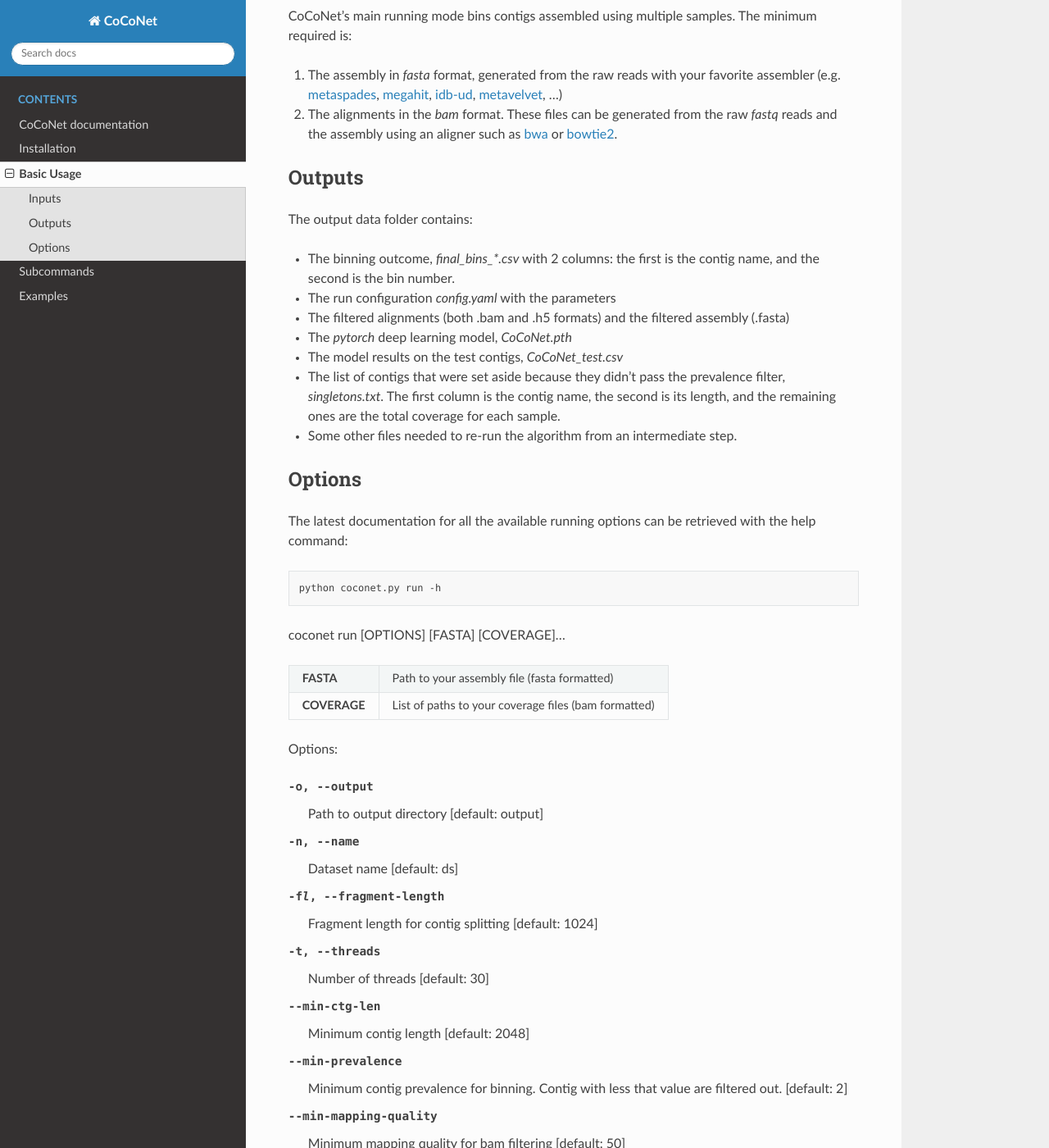
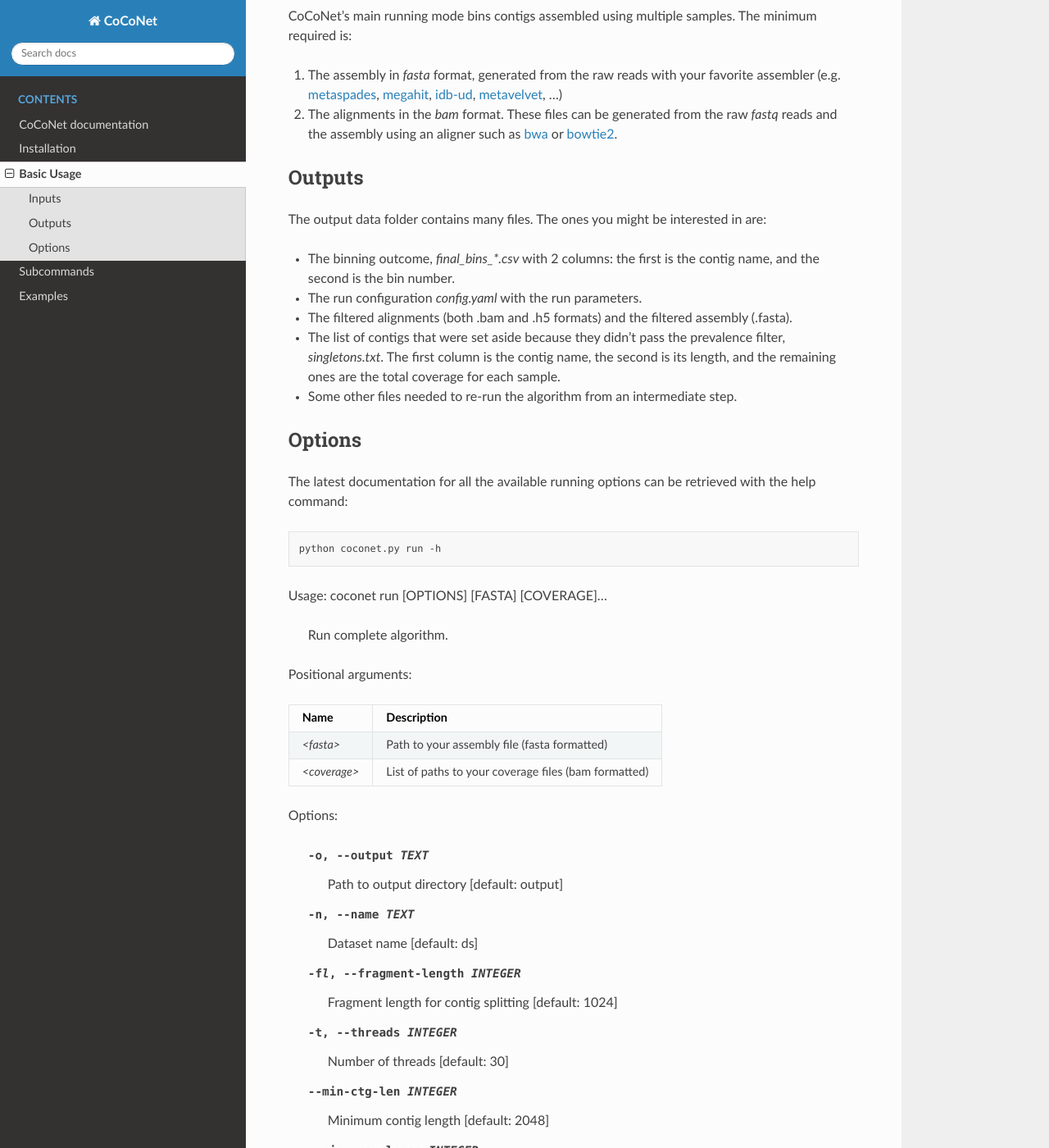
Before and after one commit to Puumanamana/CoCoNet, a Sphinx documentation site: the page built from docs/source/basic_usage.rst, in a window 1280 px wide and 1400 px high, scrolled down 208 px. Shown: the whole window at 82% size. Built offline with Sphinx 7.4.7 and the Read the Docs theme 2.0.0, drawn with Linux system fonts in a browser that asks for light colours; some of the changed text lies outside the part shown.

Commit message:
cleaned doc

```diff
--- a/docs/source/basic_usage.rst
+++ b/docs/source/basic_usage.rst
@@ -12,13 +12,11 @@
 Outputs
 ^^^^^^^
 
-The output data folder contains:
+The output data folder contains many files. The ones you might be interested in are:
 
 - The binning outcome, `final_bins_*.csv` with 2 columns: the first is the contig name, and the second is the bin number.
-- The run configuration `config.yaml` with the parameters
-- The filtered alignments (both .bam and .h5 formats) and the filtered assembly (.fasta)
-- The `pytorch` deep learning model, `CoCoNet.pth`
-- The model results on the test contigs, `CoCoNet_test.csv`
+- The run configuration `config.yaml` with the run parameters.
+- The filtered alignments (both .bam and .h5 formats) and the filtered assembly (.fasta).
 - The list of contigs that were set aside because they didn't pass the prevalence filter, `singletons.txt`. The first column is the contig name, the second is its length, and the remaining ones are the total coverage for each sample.
 - Some other files needed to re-run the algorithm from an intermediate step.
 
@@ -31,80 +29,83 @@
 
     python coconet.py run -h
 
-coconet run [OPTIONS] [FASTA] [COVERAGE]...
+Usage: coconet run [OPTIONS] [FASTA] [COVERAGE]...
 
-+------------------+------------------------------------------------------+
-|**FASTA**         |  Path to your assembly file (fasta formatted)        |
-+------------------+------------------------------------------------------+
-|**COVERAGE**      | List of paths to your coverage files (bam formatted) |
-+------------------+------------------------------------------------------+
+  Run complete algorithm.
+
+Positional arguments:
+
+============   ====================================================
+Name           Description
+============   ====================================================
+`<fasta>`      Path to your assembly file (fasta formatted)
+`<coverage>`   List of paths to your coverage files (bam formatted)
+============   ====================================================
 
 Options:
 
--o, --output                    Path to output directory  [default: output]
--n, --name                      Dataset name  [default: ds]
--fl, --fragment-length          Fragment length for contig splitting
-                 				[default: 1024]
--t, --threads                   Number of threads  [default: 30]
---min-ctg-len                   Minimum contig length  [default: 2048]
---min-prevalence                Minimum contig prevalence for binning.
-				                Contig with less that value are filtered
-				                out.  [default: 2]
---min-mapping-quality           Minimum mapping quality for bam filtering
-                                [default: 50]
---flag                          Sam Flag for bam filtering  [default: 3596]
---fl-range                      Only allow for paired alignments with
-				                spacing within this range  [default: 200,
-				                500]
---tmp-dir                       Temporary directory for bam processing
-                   				[default: ./tmp42]
---fragment-step                 Fragments spacing  [default: 128]
---test-ratio                    Ratio for train / test split  [default: 0.1]
---n-train                       Number of training examples  [default:
-				                1000000]
---n-test                        Number of test examples  [default: 10000]
---batch-size                    Batch size for training  [default: 256]
---learning-rate FLOAT           Learning rate for gradient descent
-				                [default: 0.0001]
---load-batch                    Number of coverage batch to load in memory.
-								Consider lowering this value if your RAM is
-								limited.  [default: 500]
---compo-neurons                 Number of neurons for the composition
-				                network (2 layers)  [default: 64, 32]
---cover-neurons                 Number of neurons for the coverage network
-				                (2 layers)  [default: 64, 32]
---cover-filters                 Number of filters for convolution layer of
-				                coverage network.  [default: 32]
---cover-kernel                  Kernel size for convolution layer of
-				                coverage network.  [default: 7]
---cover-stride                  Convolution stride for convolution layer of
-				                coverage network.  [default: 3]
---merge-neurons                 Number of neurons for the merging network (1
-				                layer)  [default: 32]
---norm                          Normalize the k-mer occurrences to
-				                frequencies  [default: False]
--k, --kmer                      k-mer size for composition vector  [default:
-				                4]
---no-rc                         Do not add the reverse complement k-mer
-								occurrences to the composition vector
-								[default: False]
---wsize                         Smoothing window size for coverage vector
-				                [default: 64]
---wstep                         Subsampling step for coverage vector
-				                [default: 32]
---n-frags                       Number of fragments to split a contigs
-				                [default: 30]
---n-frags                       Number of fragments to split a contigs
-				                [default: 30]
---max-neighbors                 Maximum number of neighbors to consider to
-								compute the adjacency matrix.  [default:
-								100]
---hits-threshold                Minimum percent of edges between two contigs
-								to form an edge between them.  [default:
-								0.8]
---gamma1                        CPM optimization value for the first run of
-				                the Leiden clustering  [default: 0.1]
---gamma2                        CPM optimization value for the second run of
-				                the Leiden clustering  [default: 0.75]
--h, --help                      Show this message and exit.  [default:
-				                False]
+  -o, --output TEXT               Path to output directory  [default: output]
+  -n, --name TEXT                 Dataset name  [default: ds]
+  -fl, --fragment-length INTEGER  Fragment length for contig splitting
+                                  [default: 1024]
+  -t, --threads INTEGER           Number of threads  [default: 30]
+  --min-ctg-len INTEGER           Minimum contig length  [default: 2048]
+  --min-prevalence INTEGER        Minimum contig prevalence for binning.
+                                  Contig with less that value are filtered
+                                  out.  [default: 2]
+  --min-mapping-quality INTEGER   Minimum mapping quality for bam filtering
+                                  [default: 50]
+  --flag INTEGER                  Sam Flag for bam filtering  [default: 3596]
+  --fl-range INTEGER...           Only allow for paired alignments with
+                                  spacing within this range  [default: 200,
+                                  500]
+  --tmp-dir TEXT                  Temporary directory for bam processing
+                                  [default: ./tmp42]
+  --fragment-step INTEGER         Fragments spacing  [default: 128]
+  --test-ratio FLOAT              Ratio for train / test split  [default: 0.1]
+  --n-train INTEGER               Number of training examples  [default:
+                                  1000000]
+  --n-test INTEGER                Number of test examples  [default: 10000]
+  --batch-size INTEGER            Batch size for training  [default: 256]
+  --learning-rate FLOAT           Learning rate for gradient descent
+                                  [default: 0.0001]
+  --load-batch INTEGER            Number of coverage batch to load in memory.
+                                  Consider lowering this value if your RAM is
+                                  limited.  [default: 200]
+  --compo-neurons INTEGER         Number of neurons for the composition
+                                  network (2 layers)  [default: 64, 32]
+  --cover-neurons INTEGER         Number of neurons for the coverage network
+                                  (2 layers)  [default: 64, 32]
+  --cover-filters INTEGER         Number of filters for convolution layer of
+                                  coverage network.  [default: 32]
+  --cover-kernel INTEGER          Kernel size for convolution layer of
+                                  coverage network.  [default: 7]
+  --cover-stride INTEGER          Convolution stride for convolution layer of
+                                  coverage network.  [default: 3]
+  --merge-neurons INTEGER         Number of neurons for the merging network (1
+                                  layer)  [default: 32]
+  --norm                          Normalize the k-mer occurrences to
+                                  frequencies  [default: False]
+  -k, --kmer INTEGER              k-mer size for composition vector  [default:
+                                  4]
+  --no-rc                         Do not add the reverse complement k-mer
+                                  occurrences to the composition vector
+                                  [default: False]
+  --wsize INTEGER                 Smoothing window size for coverage vector
+                                  [default: 64]
+  --wstep INTEGER                 Subsampling step for coverage vector
+                                  [default: 32]
+  --n-frags INTEGER               Number of fragments to split the contigs for
+                                  the clustering phase  [default: 30]
+  --max-neighbors INTEGER         Maximum number of neighbors to consider to
+                                  compute the adjacency matrix.  [default:
+                                  100]
+  --hits-threshold FLOAT          Minimum percent of edges between two contigs
+                                  to form an edge between them.  [default:
+                                  0.8]
+  --gamma1 FLOAT                  CPM optimization value for the first run of
+                                  the Leiden clustering  [default: 0.1]
+  --gamma2 FLOAT                  CPM optimization value for the second run of
+                                  the Leiden clustering  [default: 0.75]
+  -h, --help                      Show this message and exit.  [default:
+                                  False]
```
Also changed, not shown: 2 other files.
